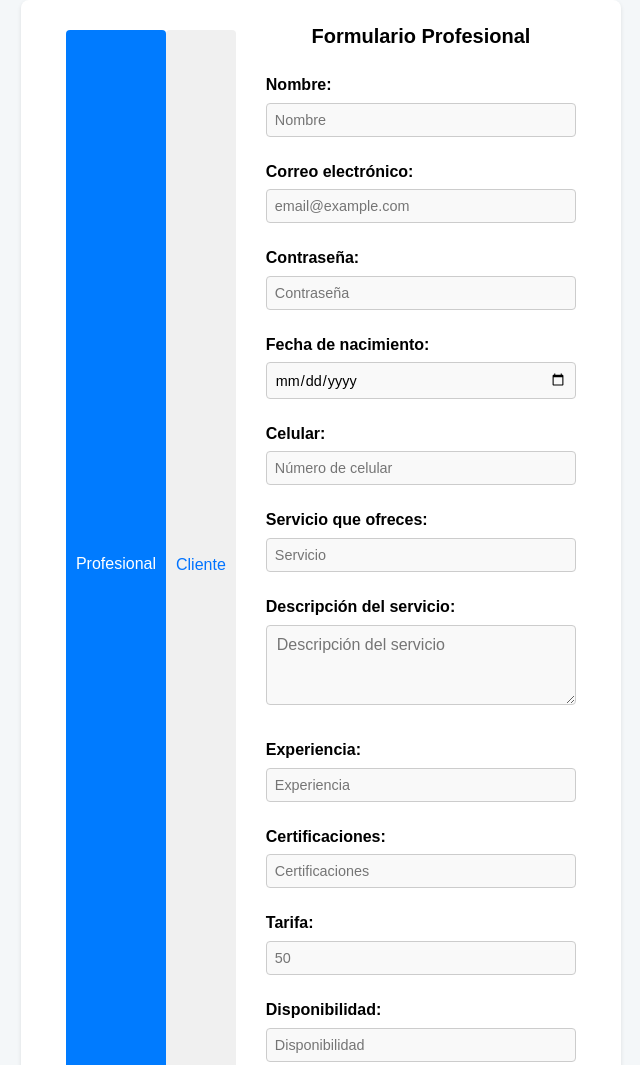
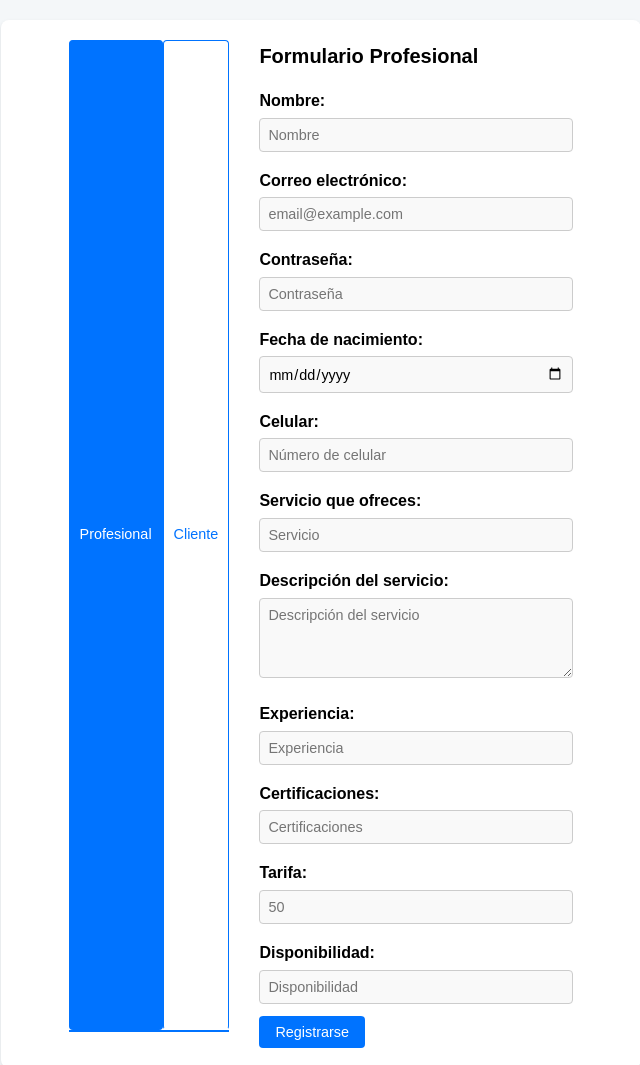
Before and after one commit to PabloCarrH/ClasewebG2, a plain HTML site: page register.html in a window 1280 px wide. Shown: the top 1065 px of the page, without its empty margins (319-959 px from the left). Drawn offline with Linux system fonts and the light colour scheme.

Commit message:
Actualizacion
Elimine el codigo CSS que estaba en el HTML de "register"

```diff
--- a/register.html
+++ b/register.html
@@ -6,94 +6,7 @@
     <meta name="viewport" content="width=device-width, initial-scale=1.0">
     <title>Registro</title>
     <link rel="stylesheet" href="styles.css">
-    <style>
-        .form-container { display: none; }
-        .form-container.active { display: block; }
-        .tab-button.active { background-color: #007bff; color: white; }
-        * {
-            box-sizing: border-box;
-        }
 
-        body {
-            font-family: Arial, sans-serif;
-            margin: 0;
-            padding: 0;
-        }
-
-        .container {
-            max-width: 600px;
-            margin: 0 auto;
-            padding: 20px;
-        }
-
-        .tabs {
-            display: flex;
-            justify-content: space-around;
-            margin-bottom: 20px;
-        }
-
-        .tab-button {
-
-            padding: 5px 10px;
-            border: none;
-            background-color: #f0f0f0;
-            cursor: pointer;
-            font-size: 16px;
-            transition: background-color 0.3s ease;
-        }
-
-        .tab-button.active {
-            background-color: #007bff;
-            color: white;
-        }
-
-        .form-container {
-            display: none;
-        }
-
-        .form-container.active {
-            display: block;
-        }
-
-        h2 {
-            text-align: center;
-            margin-bottom: 20px;
-        }
-
-        label {
-            display: block;
-            margin: 10px 0 5px;
-        }
-
-        input, textarea {
-            width: 100%;
-            padding: 10px;
-            margin-bottom: 15px;
-            border: 1px solid #ccc;
-            border-radius: 4px;
-            font-size: 16px;
-        }
-
-        textarea {
-            resize: vertical;
-        }
-
-        button {
-            width: 100%;
-            padding: 10px;
-            background-color: #007bff;
-            color: white;
-            border: none;
-            border-radius: 4px;
-            cursor: pointer;
-            font-size: 16px;
-            margin-top: 10px;
-        }
-
-        button:hover {
-            background-color: #0056b3;
-        }
-    </style>
 </head>
 <body>
     <div class="container">
```
